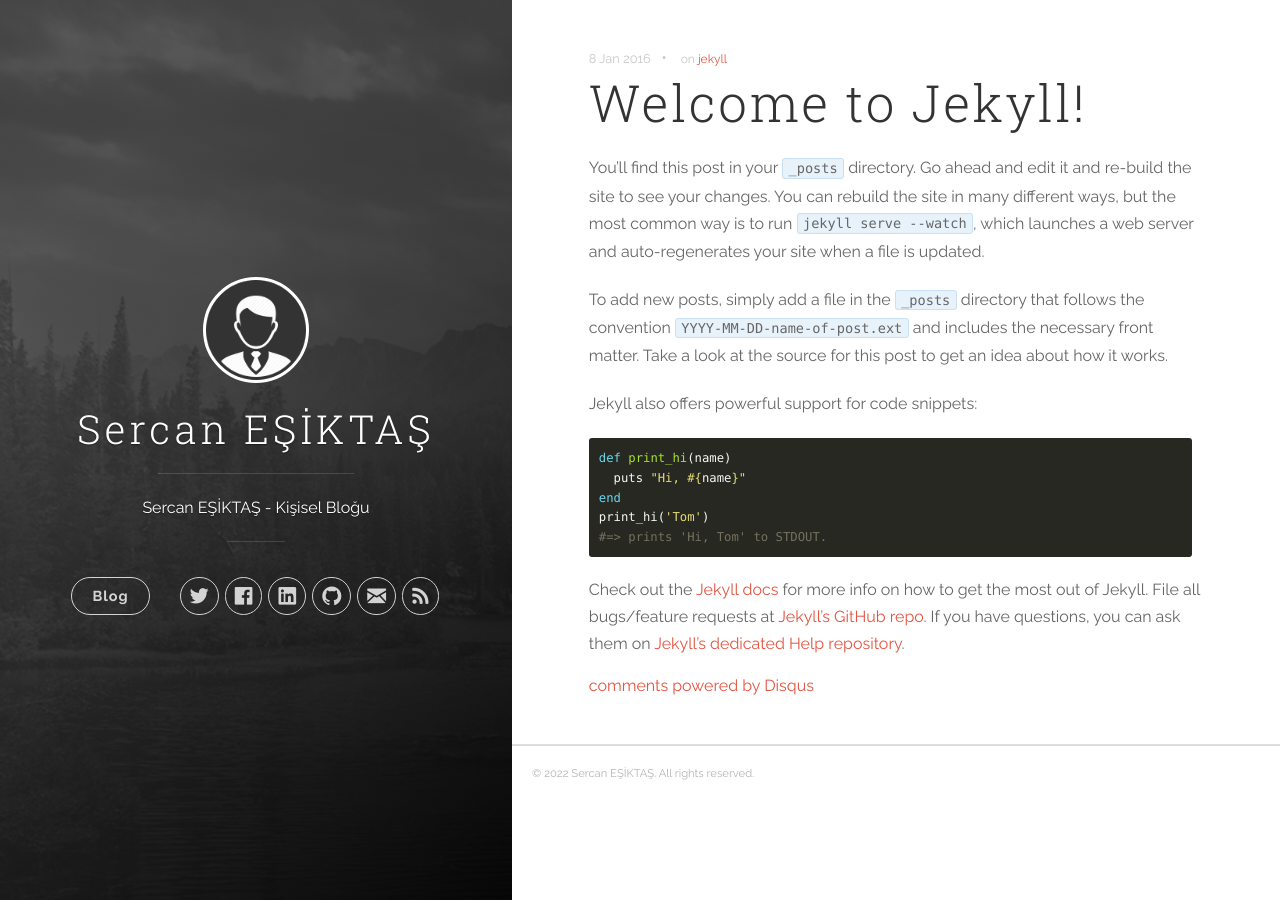
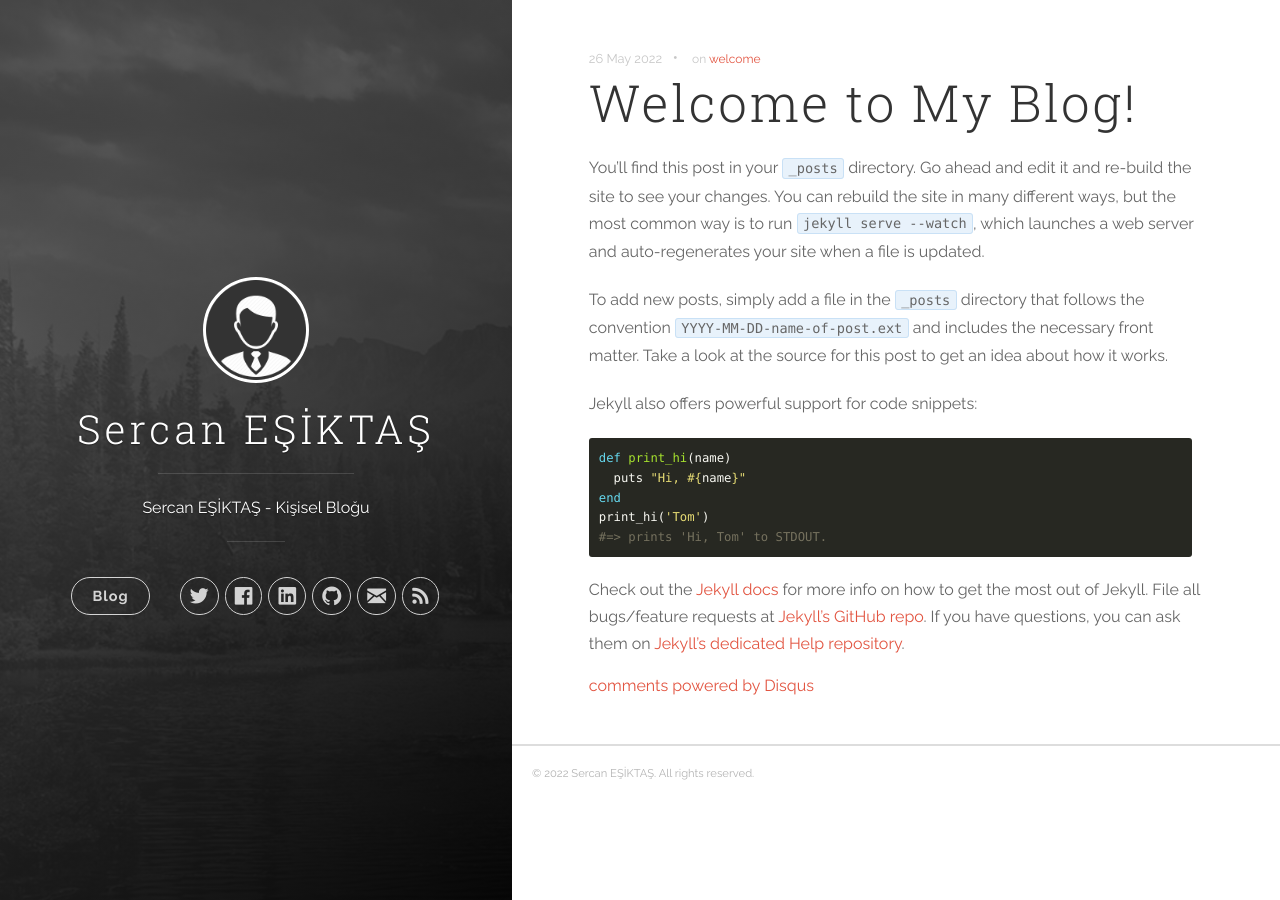
Before and after one commit to sercanesiktas/sercanesiktas.github.io, a Jekyll site: the page built from _posts/2016-01-08-welcome-to-jekyll.markdown, in a window 1280 px wide. Built offline with Jekyll 4.4.1, drawn with Linux system fonts in a browser that asks for light colours; comment, search, counter and statistics services are not loaded.

Commit message:
Update 2016-01-08-welcome-to-jekyll.markdown

```diff
--- a/_posts/2016-01-08-welcome-to-jekyll.markdown
+++ b/_posts/2016-01-08-welcome-to-jekyll.markdown
@@ -1,8 +1,8 @@
 ---
-title:  "Welcome to Jekyll!"
-date:   2016-01-08 15:04:23
-categories: [jekyll]
-tags: [jekyll]
+title:  "Welcome to My Blog!"
+date:   2022-05-26 18:32
+categories: [sercanesiktas]
+tags: [welcome]
 ---
 You’ll find this post in your `_posts` directory. Go ahead and edit it and re-build the site to see your changes. You can rebuild the site in many different ways, but the most common way is to run `jekyll serve --watch`, which launches a web server and auto-regenerates your site when a file is updated.
 
```
